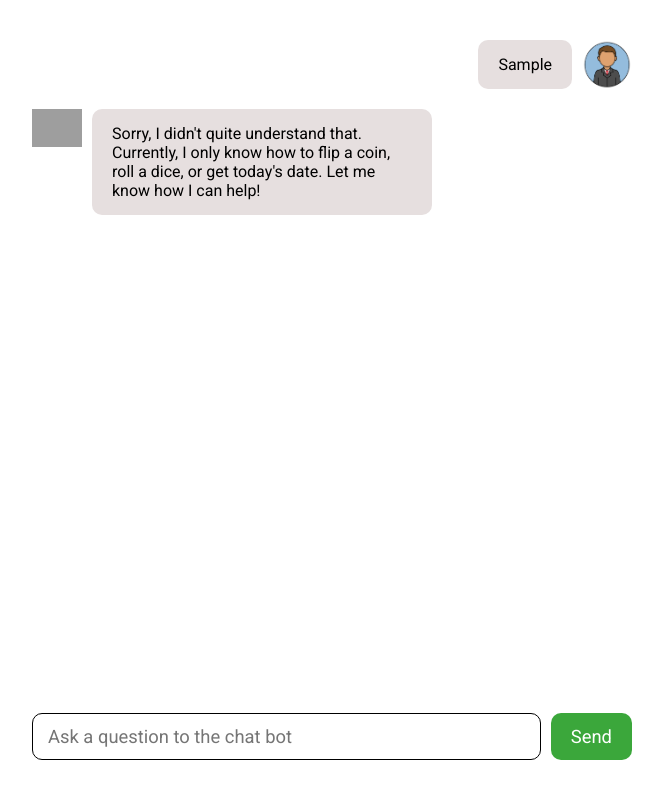
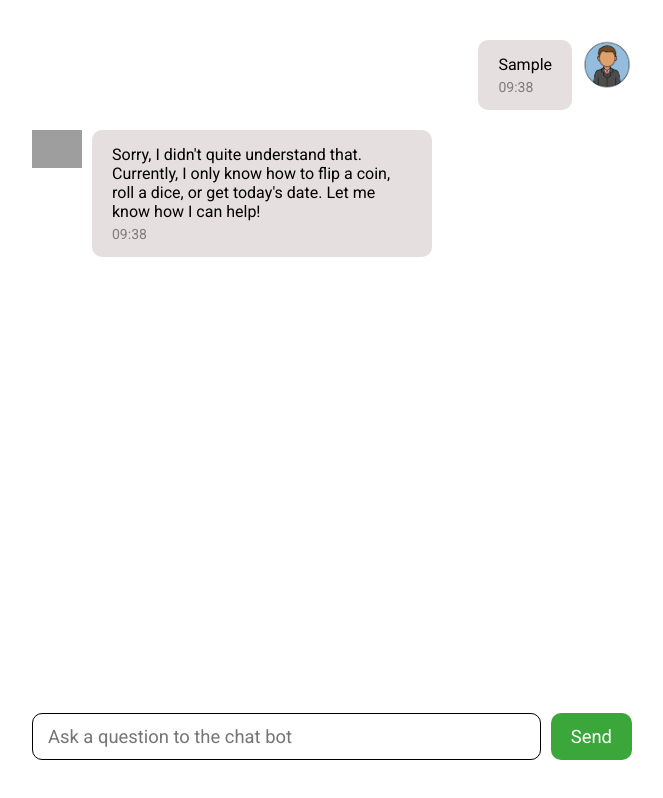
Before and after one commit to BrianIburu/SImpleChatBot, a React (Vite) app: page / in a window 1280 px wide. Both pictures are taken after typing "Sample" into the empty fields and a click on the button "Send". Shown: the top 798 px of the page, without its empty margins (308-971 px from the left). Built offline with nearby package versions, Linux system fonts and the light colour scheme; grey boxes are pictures that could not be loaded.

Commit message:
Added time of the messages sent

```diff
--- a/package.json
+++ b/package.json
@@ -10,6 +10,7 @@
     "preview": "vite preview"
   },
   "dependencies": {
+    "dayjs": "^1.11.19",
     "react": "^19.2.0",
     "react-dom": "^19.2.0"
   },
--- a/src/ChatMessagescomponents.jsx
+++ b/src/ChatMessagescomponents.jsx
@@ -26,6 +26,7 @@ function ChatMessCompo({chatMess}){
                         message = {c.message}
                         pic = {c.pic}
                         sender = {c.sender}
+                        time = {c.time}
                     />
                 )
             })}
--- a/src/chatInput.jsx
+++ b/src/chatInput.jsx
@@ -1,4 +1,5 @@
 import React,{useState} from "react";
+import dayjs from "dayjs";
 import ChatMessCompo from "./ChatMessagescomponents.jsx";
 import Userlogo from './assets/user.png'
 import Botlogo from './assets/chatbot.png'
@@ -20,7 +21,8 @@ function Chatinput({chatMess,setChatMess}){
                 message: text,
                 pic:Userlogo,
                 sender: "user",
-                id:crypto.randomUUID()
+                id:crypto.randomUUID(),
+                time: dayjs().valueOf()
             }
         ]
 
@@ -33,7 +35,8 @@ function Chatinput({chatMess,setChatMess}){
                 message: resp,
                 pic:Botlogo,
                 sender: "robot",
-                id:crypto.randomUUID()
+                id:crypto.randomUUID(),
+                time:dayjs().valueOf()
             }
         ]
         setChatMess(robotMessages)
--- a/src/chatMessage.jsx
+++ b/src/chatMessage.jsx
@@ -1,7 +1,9 @@
-function ChatMessage(props){
+import dayjs from "dayjs";
+
+function ChatMessage({message, pic, sender, time}){
 
     //This is a shortcut of props full is eg const message = props.message
-    const {message, pic, sender} = props
+    //const {message, pic, sender} = props
 
 
     return(
@@ -19,7 +21,18 @@ function ChatMessage(props){
                 />
             }
 
-            <span className="message">{message}</span>
+            <span
+                className="message"
+            >
+                {message}
+                {time && (
+                    <div
+                        className="message-time"
+                    >
+                        {dayjs(time).format('HH:mm')}
+                    </div>
+                )}
+            </span>
 
             {sender === "user" &&
                 <img
--- a/src/index.css
+++ b/src/index.css
@@ -66,5 +66,8 @@
     align-items: start;
 }
 
-.messageProfile{
+.message-time{
+    font-size: 14px;
+    color: rgb(125, 125, 125);
+    margin-top: 5px;
 }
```
Also changed, not shown: 1 other file (tests, documents, lock files or other folders).
